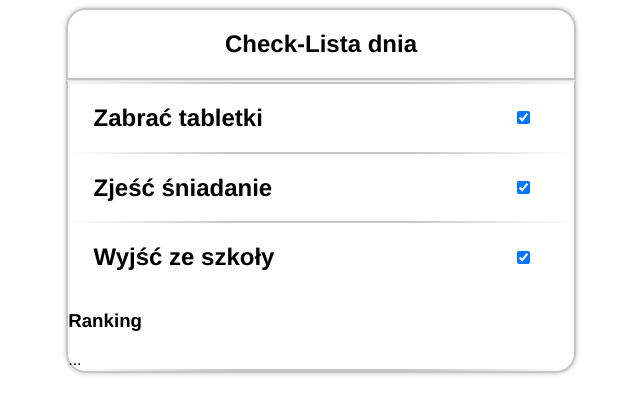
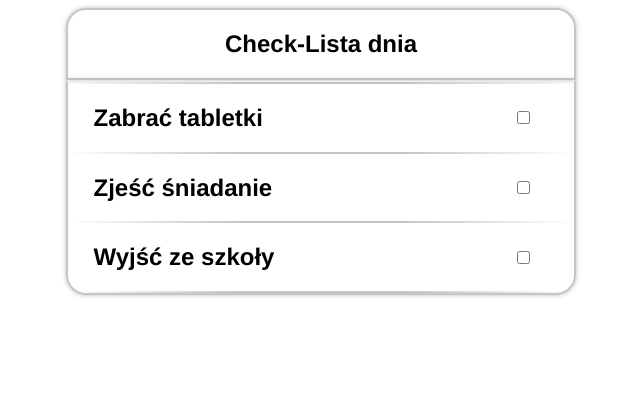
Before and after one commit to goat000000000/muj_prodzekt_1, a React (Vite) app in the folder prodzekt/: page / in a window 1280 px wide. Shown: the top 414 px of the page, without its empty margins (319-959 px from the left). Built offline with nearby package versions, Linux system fonts and the light colour scheme.

Commit message:
Ustawianie podstaw skryptu od wczytywania i moze modyfikowania z bazy danych LOKALNEJ

```diff
--- a/prodzekt/src/App.jsx
+++ b/prodzekt/src/App.jsx
@@ -5,6 +5,7 @@ import heroImg from './assets/hero.png'
 import { LISTA_DATA } from './data/local_data';
 import { Lista } from './assets/Lista';
 import './assets/App.css'
+
 
 
 function App() {
@@ -25,9 +26,6 @@ function App() {
             />
           ))
         }
-        <div className="box">
-          <h3>Ranking</h3>...
-        </div>
       </div>
 
       <div class="check check_gradient">
--- a/prodzekt/src/assets/Lista.jsx
+++ b/prodzekt/src/assets/Lista.jsx
@@ -1,13 +1,19 @@
+import React, { useState } from 'react';
 import './App.css';
 
 export function Lista({ nazwa, zaznaczone }) {
+     const [checked, setChecked] = React.useState(false);
+
+  const handleChange = () => {
+    setChecked(zaznaczone=1);
+  };
   return (
     <div class="check check check_gradient">
         <div class="id_nazwa">
           <h2 >{nazwa}</h2>
           </div>
           <div class="checkbox" >
-         <input type='checkbox' checked="checked"></input>
+         <input type='checkbox' checked={checked} onChange={handleChange}></input>
         </div>
       </div>
   );
```
